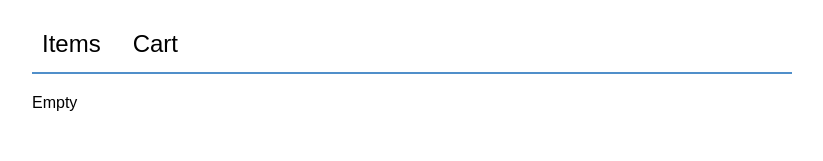
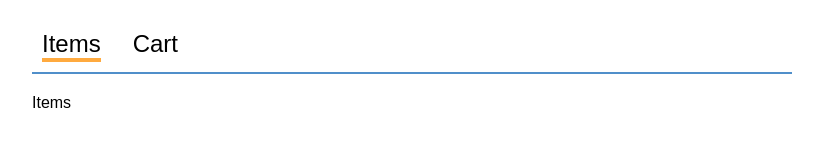
Before and after one commit to sk8erry/Pure-React, a React (Create React App) app in the folder shopping-list/: page / in a window 1280 px wide. Shown: the top 161 px of the page, without its empty margins (228-1051 px from the left). Built offline with nearby package versions, Linux system fonts and the light colour scheme.

Commit message:
modified app & nav components

```diff
--- a/shopping-list/src/App.css
+++ b/shopping-list/src/App.css
@@ -21,3 +21,13 @@
 .App-content {
   margin: 0 20px;
 }
+
+.App-nav-item a {
+  cursor: pointer;
+}
+.App-nav-item a:hover {
+  color: #999;
+}
+.App-nav-item.selected {
+  border-bottom-color: #FFAA3F;
+}
--- a/shopping-list/src/App.js
+++ b/shopping-list/src/App.js
@@ -3,18 +3,31 @@ import Nav from './Nav';
 import './App.css';
 
 class App extends React.Component {
-	renderContent() {
-		return (
-			<span>Empty</span>
-		);
+	state = {
+		activeTab: 0
+	};
+
+	handleTabChange = (index) => {
+		this.setState({
+			activeTab: index
+		});
 	}
 
+	renderContent() {
+    switch(this.state.activeTab) {
+      default:
+      case 0: return <span>Items</span>;
+      case 1: return <span>Cart</span>;
+    }
+  }
+
 	render() {
-		return (
+		let {activeTab} = this.state;
+		return(
 			<div className="App">
-				<Nav/>
+				<Nav activeTab={activeTab} onTabChange={this.handleTabChange}/>
 				<main className="App-content">
-				{this.renderContent()}
+					{this.renderContent()}
 				</main>
 			</div>
 		);
--- a/shopping-list/src/Nav.js
+++ b/shopping-list/src/Nav.js
@@ -1,12 +1,16 @@
 import React from 'react';
 
-const Nav = () => (
-    <nav className="App-nav">
-        <ul>
-            <li className="App-nav-item"><a>Items</a></li>
-            <li className="App-nav-item"><a>Cart</a></li>
-        </ul>
-    </nav>
+const Nav = ({ activeTab, onTabChange }) => (
+	<nav className="App-nav">
+    <ul>
+      <li className={`App-nav-item ${activeTab === 0 && 'selected'}`}>
+        <a onClick={() => onTabChange(0)}>Items</a>
+      </li>
+      <li className={`App-nav-item ${activeTab === 1 && 'selected'}`}>
+        <a onClick={() => onTabChange(1)}>Cart</a>
+      </li>
+    </ul>
+  </nav>
 );
 
 export default Nav;
```
